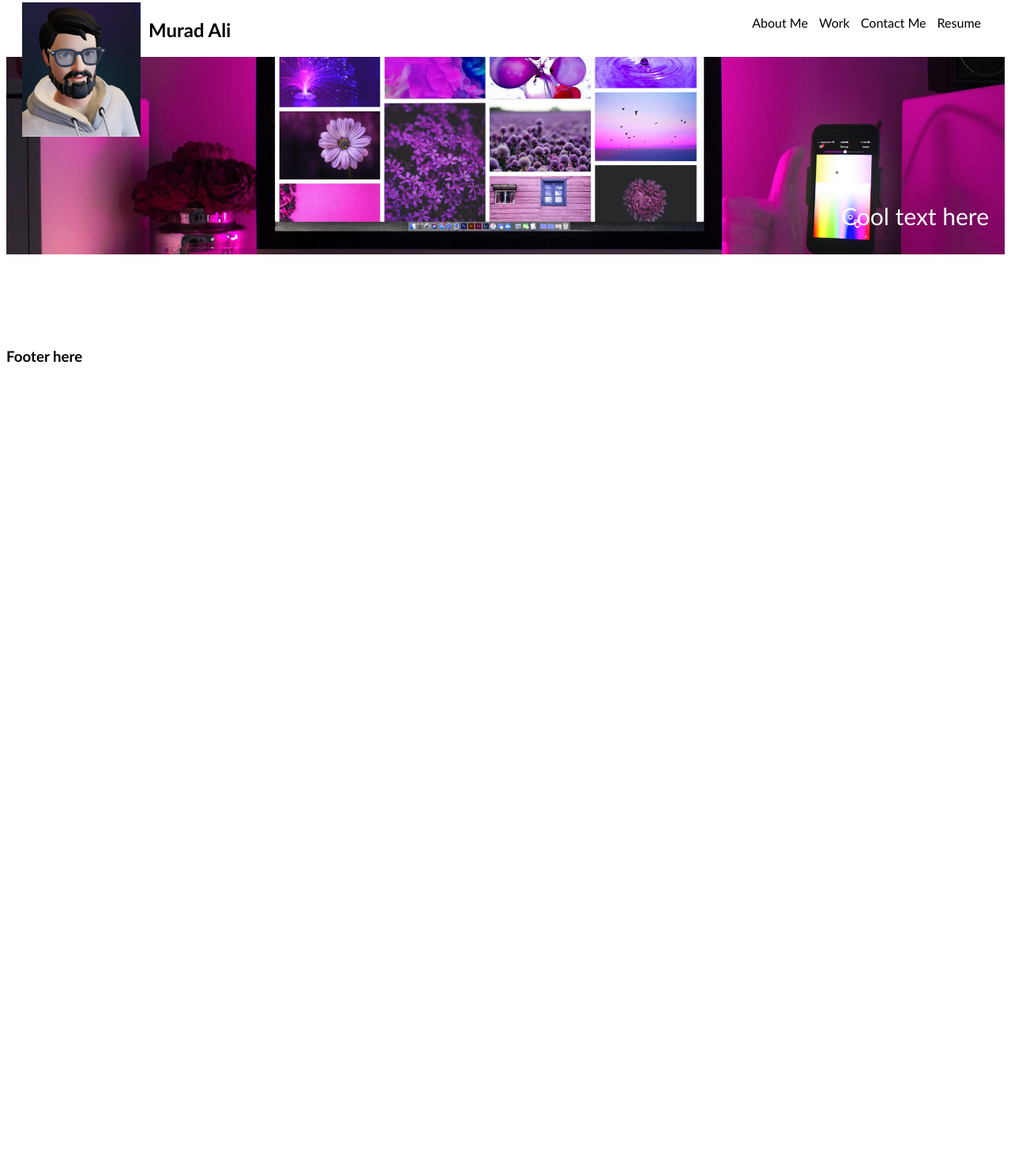
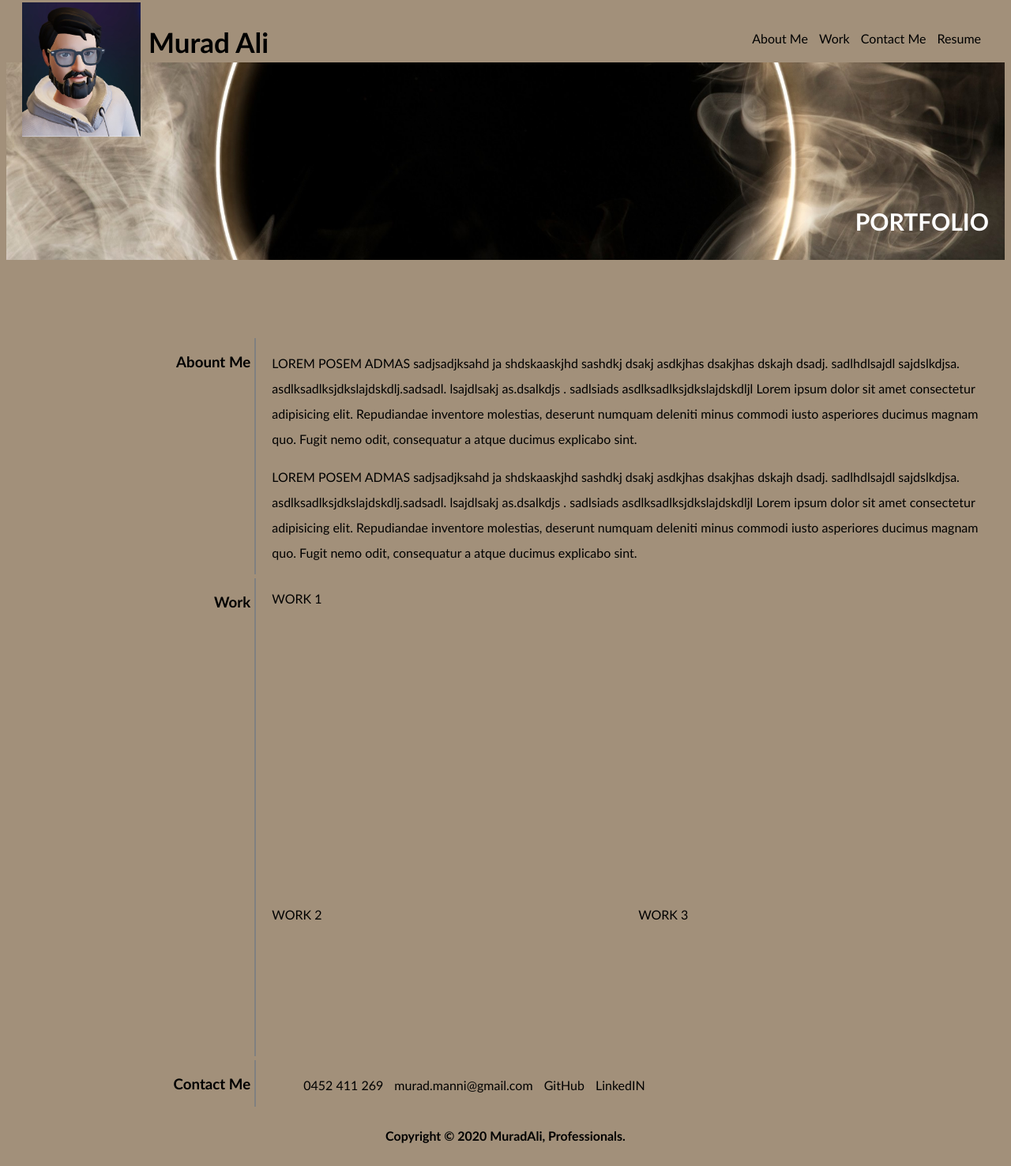
Before and after one commit to muradmanni/homework-portfolio, a plain HTML site: page index.html in a window 1280 px wide. Shown: the part 5-1481 px from the top of the page at 79% size. Before the commit the page ends 800 px from the top, so only its background shows below. Drawn offline with Linux system fonts and the light colour scheme.

Commit message:
adding more color and design with changed main page photo

```diff
--- a/assets/css/style.css
+++ b/assets/css/style.css
@@ -1,19 +1,18 @@
+/* Global values */
 :root{
-    --bg-color: white;
+    --bg-color: rgb(162,144,122);
     --bg: white;
     --bd-color:#13293d;
+    --link: black;
 }
 
+/* setting up body  */
 body{
-    background-color: val(--bg-color);
-
-
+    background-color: var(--bg-color);
     position: relative;
-    height: 100%;
     display: flex;
     flex-wrap: wrap;
     flex-direction: column;
-
     font-family:'Trebuchet MS', 'Lucida Sans Unicode', 'Lucida Grande', 'Lucida Sans', Arial, sans-serif
 }
 
@@ -23,7 +22,7 @@ body{
 
 }
 
-
+/* designing the header and the navigation menu */
 header{
     padding: 0px 20px 0 20px ;
     position:  relative;
@@ -33,6 +32,9 @@ header{
 
 header h2{
     margin-left:160px;
+    font-size: 35px;
+    margin-bottom: 5px;
+
 }
 
 header img{
@@ -46,25 +48,26 @@ header img{
 
 
 }
-
-header div{
-
-
-}
-
+/* increasing the size of Avatar on mouse hover */
 header div img:hover{
     width: 250px;
     transition: 2s;
+}
 
-    background-image: url("/assets/images/avatar-full-photo.jpg");
-    content:  url("/assets/images/avatar-full-photo.jpg");
-    src:  url("/assets/images/avatar-full-photo.jpg");
+nav{
+    margin-top: 20px;
 }
 
 header ul li {
+
     display: inline;
     list-style: none;
     padding-right: 10px ;
+}
+
+a{
+    text-decoration: none;
+    color: var(--link);
 }
 
 nav ul li:hover{
@@ -76,14 +79,17 @@ nav ul li:hover{
     position: relative;
 }
 
-section p{
-
-    color: var(--bg);
+.main-image-header{
     position: relative;
     text-align: right;
     padding-right: 20px;
     top: -100px;
     font-size: 30px;
+    font-weight: bold;
+}
+
+.relative{
+    color: var(--bg);
 }
 
 .cover {
@@ -95,15 +101,108 @@ section p{
 .space-around{
     width: 200px;
 
+
+}
+
+/* STYLING ABOUT ME SECTION AND ITS CONTENT */
+.section-about-me{
+    display: flex;
+    width: 100%;
+    /*border: 5px solid grey; this was to check while creating*/
+}
+.about-me{
+    flex:1;
+    text-align: right;
+    padding-right: 5px;
+    border-right: 2px solid grey;
+    margin-bottom: 5px;
+}
+
+.really-about-me{
+    flex: 3;
+    width: 250px;
+    padding-left: 20px;
+    line-height: 2rem;
+}
+
+/* STYLING WORK SECTION AND ITS CONTENT */
+.section-my-work{
+    display: flex;
+    width: 100%;
+    /*border: 5px solid grey; this was to check while creating*/
+}
+.my-work{
+    flex:1;
+    text-align: right;
+    padding-right: 5px;
+    border-right: 2px solid grey;
+    margin-bottom: 5px
+}
+
+.really-my-work{
+    flex: 3;
+    width: 250px;
+    padding-left: 20px;
+    line-height: 2rem;
+}
+
+.multiple-work-screen{
+    display: flex;
+}
+
+.work1{
+    margin-top: 10px;
+    margin-right: 5px;
+    height: 400px;
+    /*border: 5px solid red; this was to check while creating*/
+}
+
+.work2, .work3{
+    flex: 1 ;
+    height: 200px;
+}
+
+/* CONTACT ME */
+.section-contact-me{
+    display: flex;
+    width: 100%;
+    /*border: 5px solid grey; this was to check while creating*/
+}
+
+.section-contact-me ul li {
+    display: inline;
+    list-style: none;
+    padding-right: 10px ;
+}
+
+.contact-me{
+    flex:1;
+    text-align: right;
+    padding-right: 5px;
+    border-right: 2px solid grey;
+    margin-bottom: 5px
+}
+
+.contact-me-options{
+    flex: 3;
+    width: 250px;
+    padding-left: 20px;
+    line-height: 2rem;
+}
+
+
+.footer-end{
+    text-align: center;
 }
 
 @media screen and (max-width: 768px) {
     /* Use flex-direction to stack the navbar, sidebar, and body */
 
+
     header,
     nav {
       flex-direction: column;
-
+      justify-content: flex-start;
     }
 
     nav ul{
@@ -119,9 +218,73 @@ section p{
         transition: 2s;
     }
 
+    header div img:hover{
+        width: 50px;
+    }
     header ul li {
         display: block;
         list-style: none;
         padding: 20px;
     }
+
+    /* Adjusting ABOUT ME section on different screen */
+    .section-about-me{
+        flex-direction: column;
+
+    }
+
+    .about-me{
+        flex:1;
+        text-align:center;
+    }
+
+    .really-about-me{
+        width: 99%;
+        padding: 0px 2px;
+        text-align: justify;
+    }
+
+    /* Adjusting WORK section on different screen */
+    .section-my-work{
+        flex-direction: column ;
+    }
+
+    .my-work{
+        text-align:center;
+    }
+
+    .multiple-work-screen, .really-my-work
+    {
+        display: flex;
+        flex-direction: column;
+        width: 99%;
+
+    }
+
+    .multiple-work-screen{
+
+        height: 300px;
+    }
+
+    .work1, .work2, .work3{
+        margin-bottom: 20px;
+    }
+
+
+    /* Adjusting CONTACT ME section on different screen */
+    .section-contact-me{
+        flex-direction: column;
+
+    }
+
+    .contact-me{
+        flex:1;
+        text-align:center;
+    }
+
+    .contact-me-options{
+        width: 99%;
+        padding: 0px 2px;
+    }
+
 }
--- a/index.html
+++ b/index.html
@@ -12,33 +12,79 @@
 <body>
   <header>
     <div class="logo-img">
+      <!-- Avatar image at LEFT TOP CORNER -->
       <img src="./assets/images/avatar-passport-photo.jpg" width="150px" />
 
     </div>
         <h2>Murad Ali</h2>
-
+        <!-- Navigation on the TOP RIGHt side -->
         <nav>
             <ul>
-                <li>About Me</li>
-                <li>Work</li>
-                <li>Contact Me</li>
+                <li><a href="#link-about-me">About Me</a></li>
+                <li><a href="#link-my-work">Work</a></li>
+                <li><a href="#link-contact-me">Contact Me</a></li>
                 <li>Resume</li>
             </ul>
         </nav>
   </header>
 
-  </main>
-    <section class="relative">
-            <img class="cover" src="./assets/images/front-page-main-body-image1.jpg" alt="display image" />
 
+      <!-- Displaying the text inside the image on TOP -->
+      <section class="relative">
+              <img class="cover" src="./assets/images/front-page-main-body-image2.jpg" alt="display image" />
+              <p class="main-image-header">PORTFOLIO</p>
+      </section>
 
-            <p>Cool text here</p>
+      <!-- ABOUT ME SECTION -->
+      <section class="section-about-me">
+          <div class="about-me" id="link-about-me">
+            <h3>Abount Me</h3>
+          </div>
+          <div class="really-about-me">
+            <p>LOREM POSEM ADMAS sadjsadjksahd ja shdskaaskjhd sashdkj dsakj asdkjhas dsakjhas dskajh dsadj. sadlhdlsajdl sajdslkdjsa.
+              asdlksadlksjdkslajdskdlj.sadsadl. lsajdlsakj as.dsalkdjs . sadlsiads asdlksadlksjdkslajdskdljl
+              Lorem ipsum dolor sit amet consectetur adipisicing elit. Repudiandae inventore molestias, deserunt numquam deleniti minus commodi iusto asperiores ducimus magnam quo. Fugit nemo odit, consequatur a atque ducimus explicabo sint.
+            </p>
+            <p>LOREM POSEM ADMAS sadjsadjksahd ja shdskaaskjhd sashdkj dsakj asdkjhas dsakjhas dskajh dsadj. sadlhdlsajdl sajdslkdjsa.
+              asdlksadlksjdkslajdskdlj.sadsadl. lsajdlsakj as.dsalkdjs . sadlsiads asdlksadlksjdkslajdskdljl
+              Lorem ipsum dolor sit amet consectetur adipisicing elit. Repudiandae inventore molestias, deserunt numquam deleniti minus commodi iusto asperiores ducimus magnam quo. Fugit nemo odit, consequatur a atque ducimus explicabo sint.
+            </p>
+          </div>
+      </section>
 
-    </section>
+      <!-- WORK SECTION -->
+      <section class="section-my-work">
+        <div class="my-work" id="link-my-work">
+          <h3>Work</h3>
+        </div>
+        <div class="really-my-work">
+          <div class="work1">WORK 1</div>
+          <div class="multiple-work-screen">
 
-    <footer>
-        <h3>Footer here</h3>
+            <div class="work2">WORK 2</div>
+            <div class="work3">WORK 3</div>
+          </div>
+        </div>
+        </section>
+
+        <!-- CONTACT ME SECTION -->
+        <section class="section-contact-me">
+          <div class="contact-me" id="link-contact-me">
+            <h3>Contact Me</h3>
+          </div>
+          <div class="contact-me-options">
+              <ul>
+                <li>0452 411 269</li>
+                <li>murad.manni@gmail.com</li>
+                <li>GitHub</li>
+                <li>LinkedIN</li>
+              </ul>
+          </div>
+        </section>
+
+      <footer>
+        <h4 class="footer-end">Copyright © 2020 MuradAli, Professionals.</h4>
       </footer>
-</body>
+  </body>
 
 </html>
```
Also changed, not shown: assets/images/front-page-main-body-image2.jpg (added).
